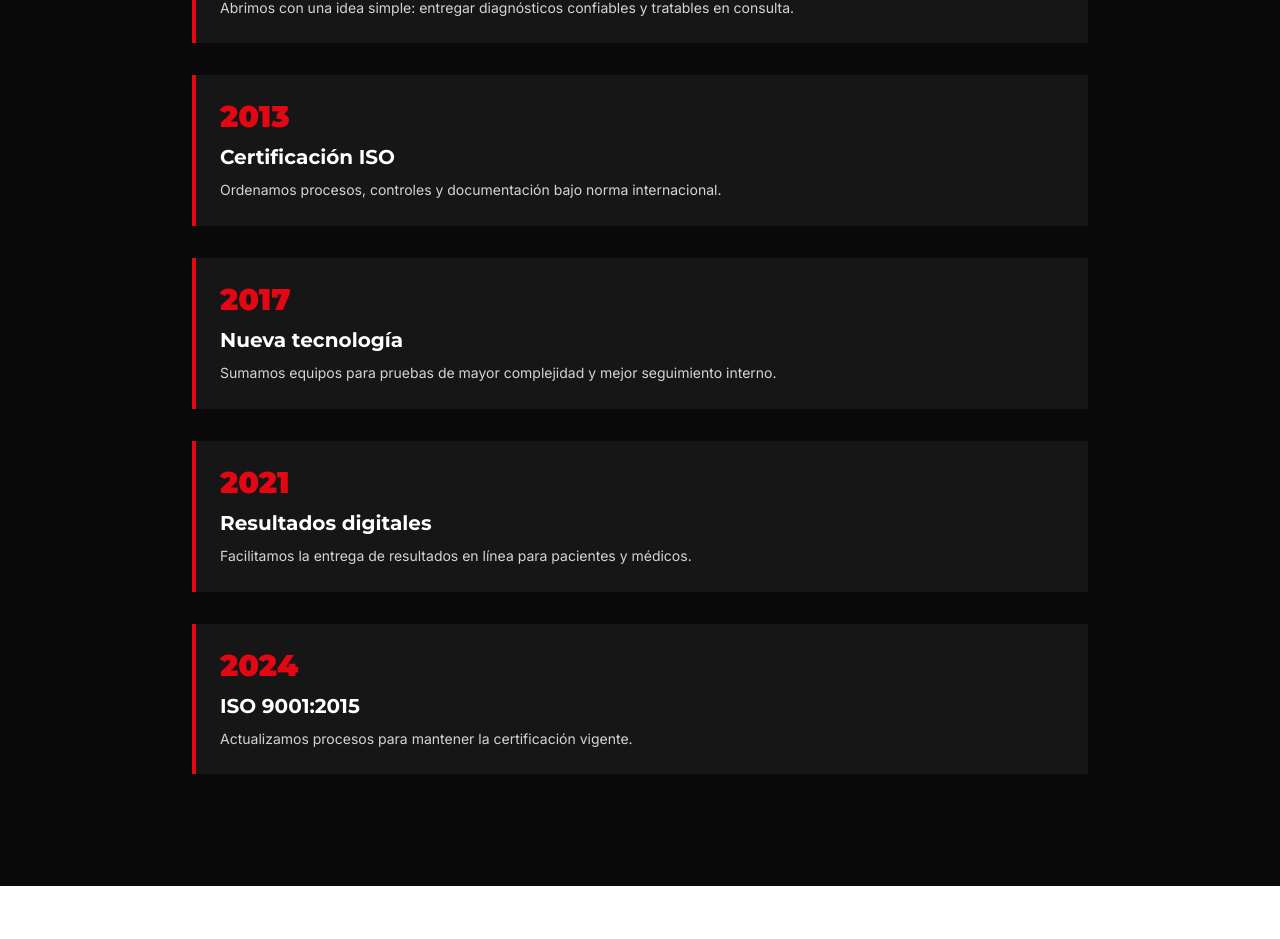
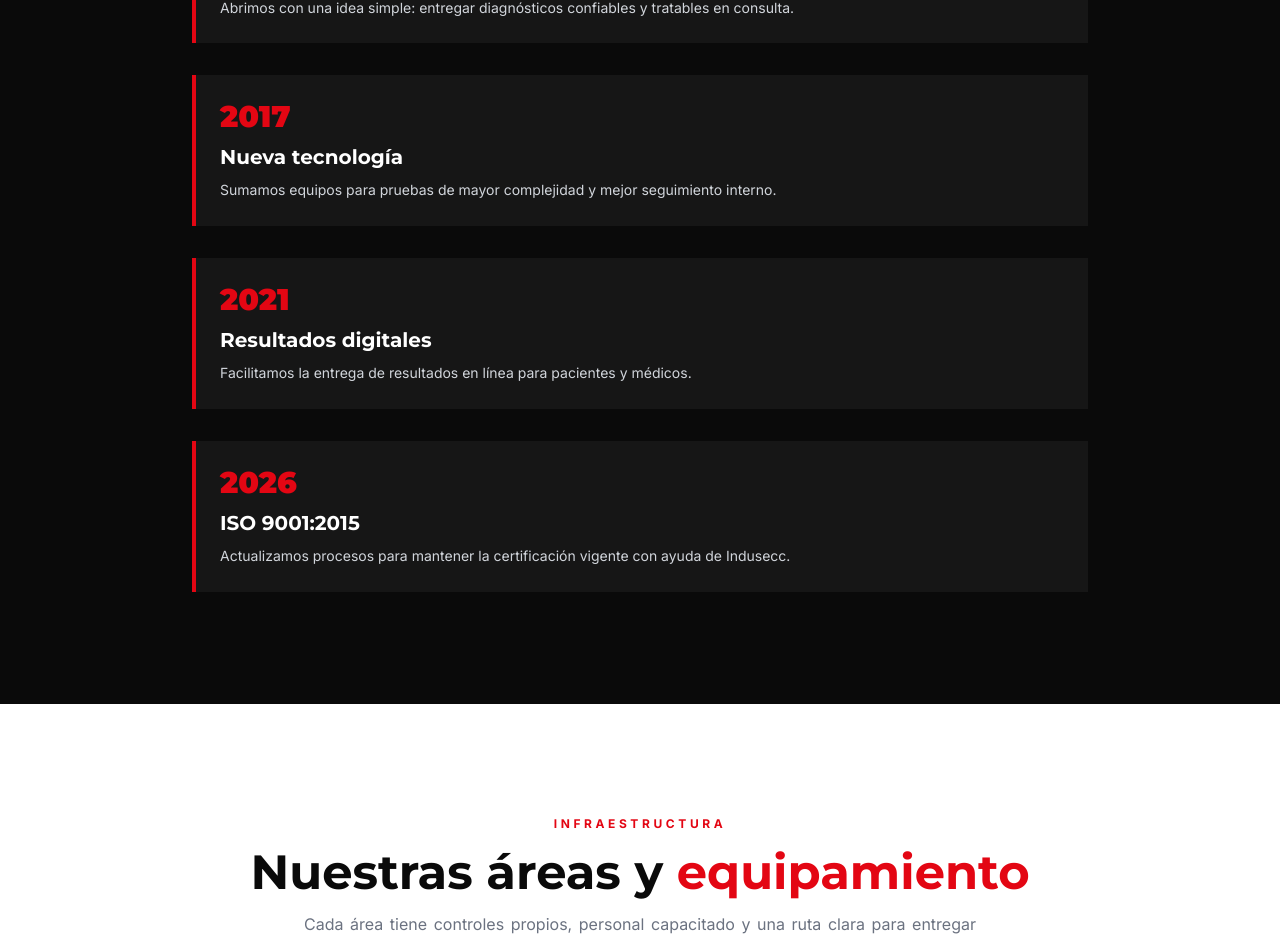
Before and after one commit to Partum-design/laboratorioa-lad, a Next.js app: page /nosotros in a window 1280 px wide. Shown: the part 1614-2553 px from the top of the page. Built offline with nearby package versions, Linux system fonts and the light colour scheme.

Commit message:
Cambio de HITOS

```diff
--- a/src/app/nosotros/page.tsx
+++ b/src/app/nosotros/page.tsx
@@ -81,10 +81,9 @@ const areas = [
 
 const hitos = [
   { año: "1985", titulo: "Fundación", desc: "Abrimos con una idea simple: entregar diagnósticos confiables y tratables en consulta." },
-  { año: "2013", titulo: "Certificación ISO", desc: "Ordenamos procesos, controles y documentación bajo norma internacional." },
   { año: "2017", titulo: "Nueva tecnología", desc: "Sumamos equipos para pruebas de mayor complejidad y mejor seguimiento interno." },
   { año: "2021", titulo: "Resultados digitales", desc: "Facilitamos la entrega de resultados en línea para pacientes y médicos." },
-  { año: "2024", titulo: "ISO 9001:2015", desc: "Actualizamos procesos para mantener la certificación vigente." },
+  { año: "2026", titulo: "ISO 9001:2015", desc: "Actualizamos procesos para mantener la certificación vigente con ayuda de Indusecc." },
 ];
 
 const valores = [
```
